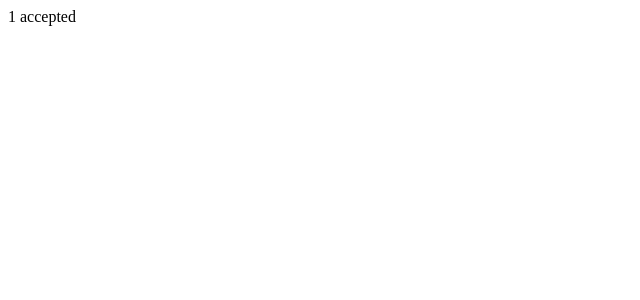
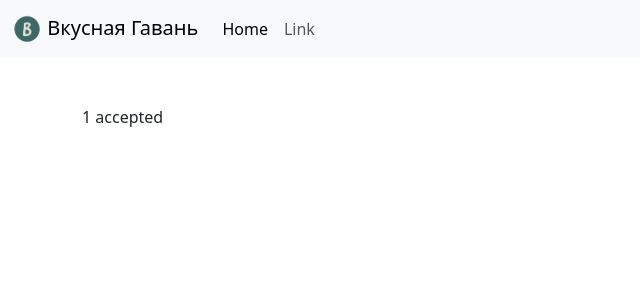
Before and after one commit to ClosedEyeVisuals/crm-orders, a Django app: page / in a window 1280 px wide. Before the commit the part shown is almost empty. Shown: the top 300 px of the page, without its empty margins (0-640 px from the left). Run offline with Django 4.2, Linux system fonts and the light colour scheme; tables that the repository leaves empty hold one stand-in row (values such as "Sample post"); some libraries are stand-ins or nearby versions.

Commit message:
update templates index.html header.html

```diff
--- /dev/null
+++ b/crm/templates/includes/header.html
@@ -0,0 +1,21 @@
+{% load static %}
+<header>
+  <nav class="navbar navbar-expand-lg bg-body-tertiary">
+    <div class="container-fluid">
+      <a class="navbar-brand" href="{% url 'orders:index' %}">
+      <img src=" {% static 'img/logo.png' %}" alt="" width="30" height="30" class="d-inline-block align-text-top">
+      Вкусная Гавань
+      </a>
+      <div class="collapse navbar-collapse" id="navbarSupportedContent">
+        <ul class="navbar-nav me-auto mb-2 mb-lg-0">
+          <li class="nav-item">
+            <a class="nav-link active" aria-current="page" href="#">Home</a>
+          </li>
+          <li class="nav-item">
+            <a class="nav-link" href="#">Link</a>
+          </li>
+        </ul>
+      </div>
+    </div>
+  </nav>
+</header>
--- a/crm/templates/orders/index.html
+++ b/crm/templates/orders/index.html
@@ -1,13 +1,13 @@
-<!DOCTYPE html>
-<html lang="en">
-<head>
-    <meta charset="UTF-8">
-    <title>Вкусная Гавань</title>
-</head>
-<body>
-{% for order in order_list %}
-  {{ order.id }}
-  {{ order.status }}
-{% endfor %}
-</body>
-</html>
+{% extends "base.html" %}
+{% load django_bootstrap5 %}
+{% block title %}
+  Вкусная Гавань
+{% endblock %}
+{% block content %}
+  {% for order in order_list %}
+    <article class="mb-5">
+      {{ order.id }}
+      {{ order.status }}
+    </article>
+  {% endfor %}
+{% endblock %}
```
